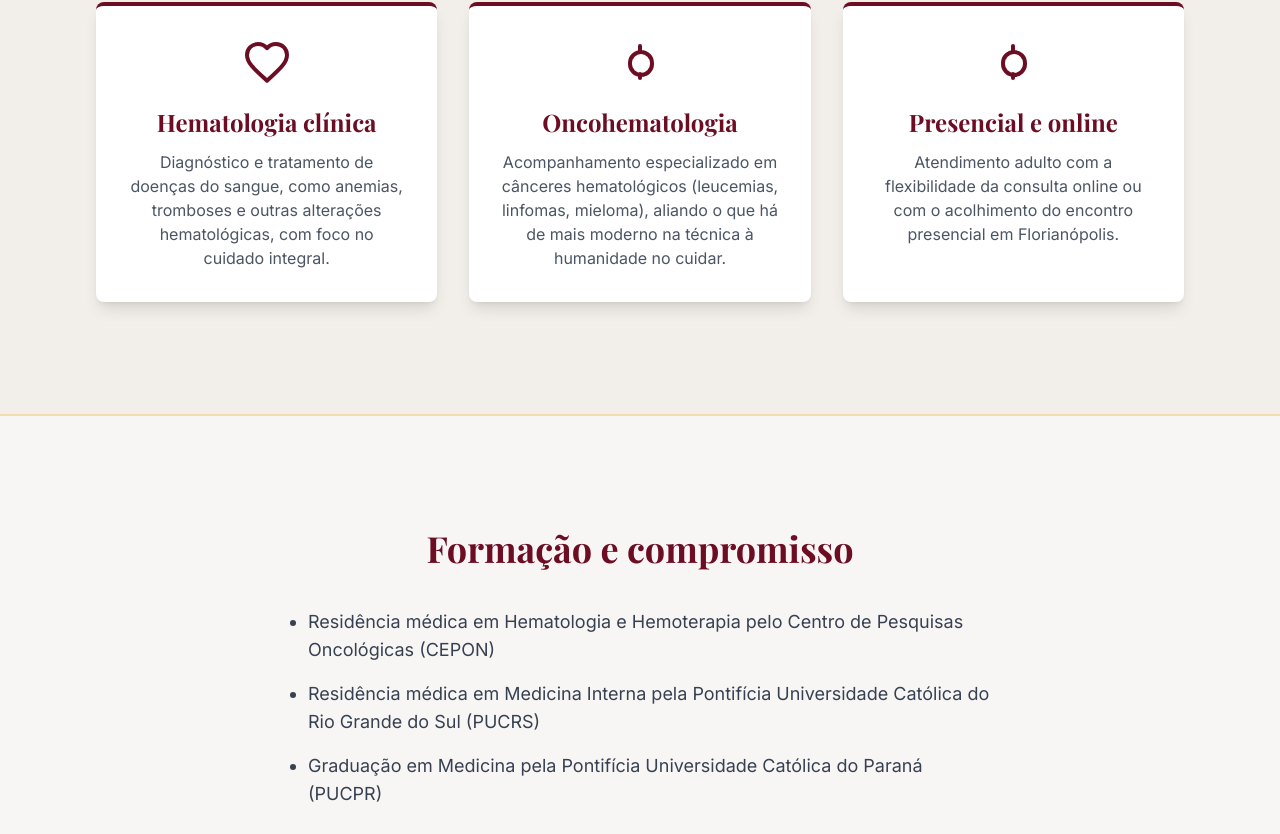
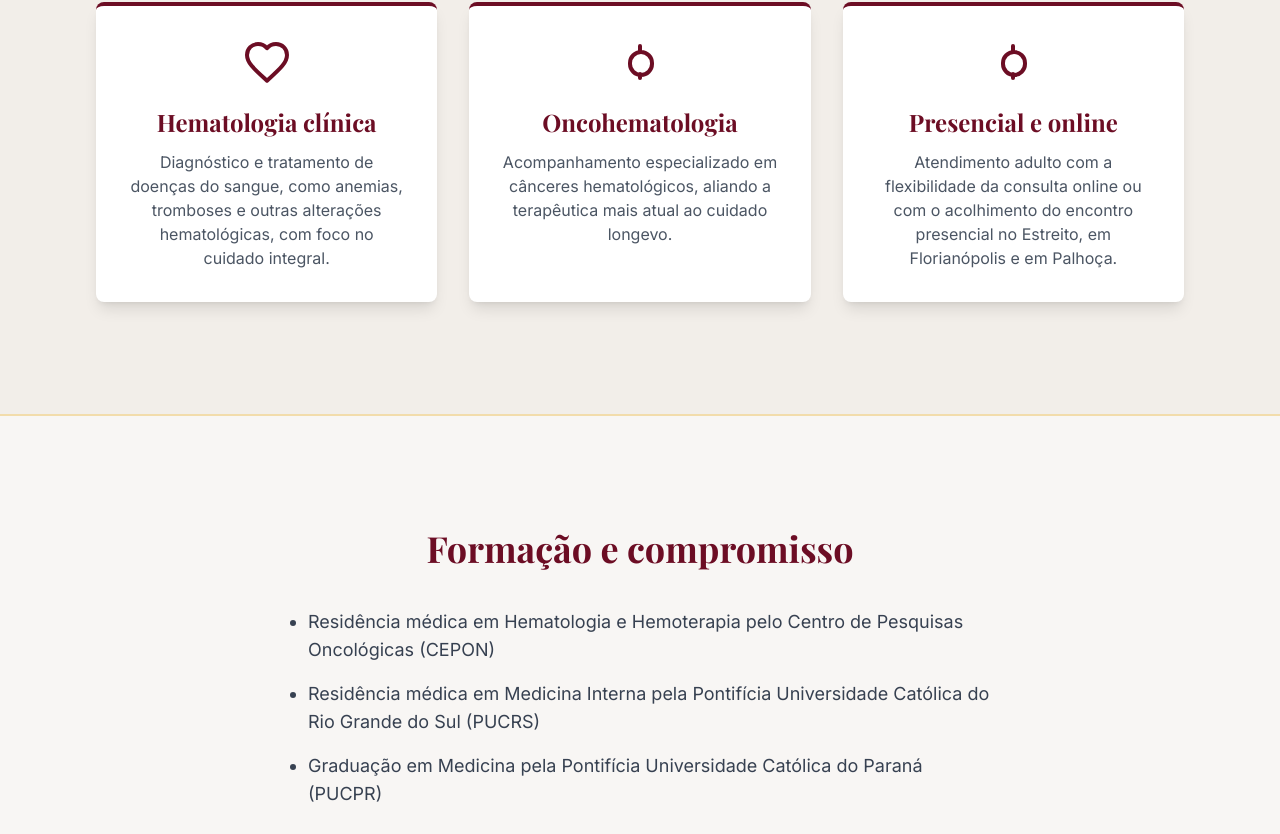
Before and after one commit to lucasbueno/site-patricia-carvalho, a plain HTML site: page index.html in a window 1280 px wide. Shown: the part 1797-2631 px from the top of the page. Drawn offline with nearby package versions, Linux system fonts and the light colour scheme.

Commit message:
pequenas alterações na redação

```diff
--- a/index.html
+++ b/index.html
@@ -264,7 +264,7 @@
                         <svg class="w-12 h-12 text-vinho mx-auto mb-5" fill="none" stroke="currentColor" viewBox="0 0 24 24" xmlns="http://www.w3.org/2000/svg"><path stroke-linecap="round" stroke-linejoin="round" stroke-width="2" d="M12 18h.01M7 12.5A5.5 5.5 0 0112.5 7h0A5.5 5.5 0 0118 12.5v.5a5.5 5.5 0 01-11 0v-.5zM12 7V4m0 16v-2"></path></svg>
                         <h3 class="text-2xl font-bold mb-3">Oncohematologia</h3>
                         <p class="text-gray-600">
-                            Acompanhamento especializado em cânceres hematológicos (leucemias, linfomas, mieloma), aliando o que há de mais moderno na técnica à humanidade no cuidar.
+                            Acompanhamento especializado em cânceres hematológicos, aliando a terapêutica mais atual ao cuidado longevo.
                         </p>
                     </div>
 
@@ -274,7 +274,7 @@
                         <svg class="w-12 h-12 text-vinho mx-auto mb-5" fill="none" stroke="currentColor" viewBox="0 0 24 24" xmlns="http://www.w3.org/2000/svg"><path stroke-linecap="round" stroke-linejoin="round" stroke-width="2" d="M12 18h.01M7 12.5A5.5 5.5 0 0112.5 7h0A5.5 5.5 0 0118 12.5v.5a5.5 5.5 0 01-11 0v-.5zM12 7V4m0 16v-2"></path></svg>
                         <h3 class="text-2xl font-bold mb-3">Presencial e online</h3>
                         <p class="text-gray-600">
-                            Atendimento adulto com a flexibilidade da consulta online ou com o acolhimento do encontro presencial em Florianópolis.
+                            Atendimento adulto com a flexibilidade da consulta online ou com o acolhimento do encontro presencial no Estreito, em Florianópolis e em Palhoça.
                         </p>
                     </div>
                 </div>
```
